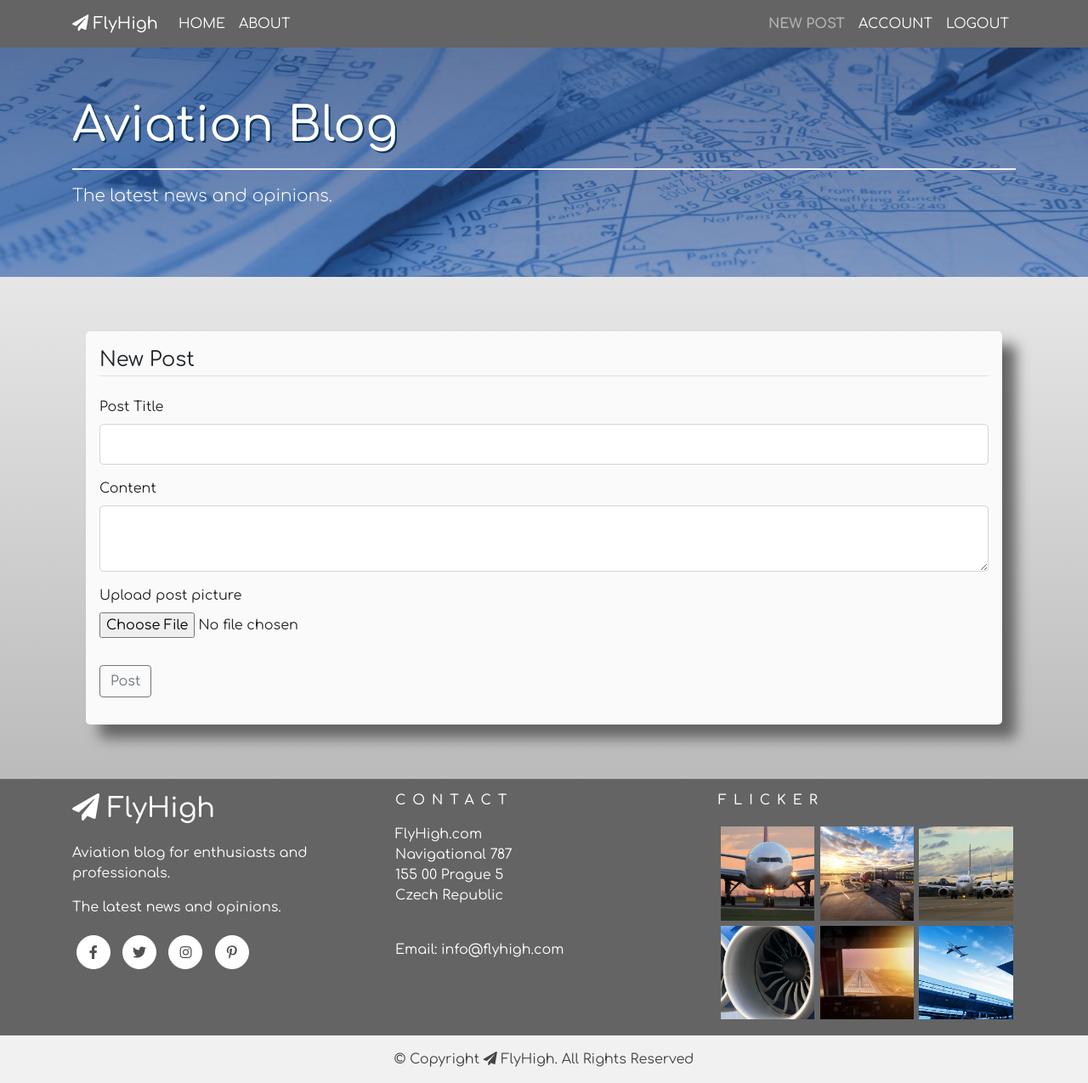
After one commit to milan-stefanik/FlyHigh, a Flask app: page /post/new in a window 1280 px wide. The commit adds this page. Shown: the whole page at 85% size. Run offline with Flask 2, Linux system fonts and the light colour scheme; the visitor is signed in with stand-in values (Sample User, id 1); some libraries are stand-ins or nearby versions.

Commit message:
New post template and route created

```diff
--- a/flyhighblog/forms.py
+++ b/flyhighblog/forms.py
@@ -3,7 +3,8 @@ from flask_wtf import FlaskForm
 # Importing form file input field
 from flask_wtf.file import FileField, FileAllowed
 # Importing required field types
-from wtforms import StringField, PasswordField, SubmitField
+from wtforms import (StringField, PasswordField,
+                     SubmitField, TextAreaField)
 # Importing field validators
 from wtforms.validators import (DataRequired, Length, Email,
                                 EqualTo, ValidationError)
@@ -90,3 +91,14 @@ class UpdateAccountForm(FlaskForm):
                     'Account with this e-mail address is already registered. '
                     'Please log in or create an account with different'
                     'e-mail address.')
+
+
+# Defining form for creating new post
+#   including form validation parameters
+class PostForm(FlaskForm):
+    title = StringField('Post Title', validators=[DataRequired()])
+    content = TextAreaField('Content', validators=[DataRequired()])
+    picture = FileField('Upload post picture',
+                        validators=[DataRequired(),
+                                    FileAllowed(['jpg', 'png', 'jpeg'])])
+    submit = SubmitField('Post')
--- a/flyhighblog/routes.py
+++ b/flyhighblog/routes.py
@@ -2,6 +2,8 @@
 import os
 # Importing tool for generating secure random numbers
 import secrets
+from datetime import datetime
+# Importing tool for Image processing
 from PIL import Image
 # Importing required flask methods and functions
 from flask import render_template, redirect, url_for, flash, session, request
@@ -11,7 +13,8 @@ from werkzeug.security import generate_password_hash, check_password_hash
 from bson.objectid import ObjectId
 # Importing variables from other application packages
 from flyhighblog import app, mongo
-from flyhighblog.forms import RegistrationForm, LoginForm, UpdateAccountForm
+from flyhighblog.forms import (RegistrationForm, LoginForm,
+                               UpdateAccountForm, PostForm)
 
 
 # Index route - listing all posts
@@ -21,7 +24,7 @@ def index():
     # Rendering index.html template with list of all posts pulled from MongoDB
     # 'title' variable customizes web-page title
     return render_template('index.html', posts=mongo.db.posts.find(),
-                           title='Home')
+                           users=mongo.db.users.find(), title='Home')
 
 
 # About route
@@ -211,3 +214,55 @@ def account():
 @app.route('/file/<filename>')
 def file(filename):
     return mongo.send_file(filename)
+
+
+@app.route('/post/new', methods=['GET', 'POST'])
+def new_post():
+    # If user is logged in (i.e. 'user_id' is in session),
+    #  allow access to new post
+    if 'user_id' in session:
+        # Defining form variable - UpdateAccountForm
+        form = PostForm()
+        if form.validate_on_submit():
+            # Create random filename while keeping original file extension
+            random_hex = secrets.token_hex(8)
+            post_image = form.picture.data
+            _, f_ext = os.path.splitext(post_image.filename)
+            picture_fn = random_hex + f_ext
+            # Set temporary path for profile pictures
+            picture_path = os.path.join(app.root_path,
+                                        'static/img/post-image',
+                                        picture_fn)
+            # Resizing image
+            basewidth = 1000
+            i = Image.open(post_image)
+            wpercent = (basewidth/float(i.size[0]))
+            hsize = int((float(i.size[1])*float(wpercent)))
+            i = i.resize((basewidth, hsize), Image.ANTIALIAS)
+            # Saving resized image to temporary folder
+            i.save(picture_path)
+            # Open saved resized picture for read mode (r)
+            #   with binary I/O (b)
+            with open(picture_path, 'rb') as f:
+                # Save resized picture to database
+                mongo.save_file(picture_fn, f)
+            # Delete resized picture from temporaty folder
+            os.remove(picture_path)
+            # Save file name reference to user document
+            post_doc = {
+                    'title': form.title.data,
+                    'date_posted': datetime.utcnow(),
+                    'content': form.content.data,
+                    'author': session['user_id'],
+                    'picture': picture_fn,
+                    }
+            mongo.db.posts.insert_one(post_doc)
+            flash('Your post has been created!', 'success')
+            return redirect(url_for('index'))
+        return render_template('new_post.html', title='New Post', form=form)
+    # If user is not logged in, redirect to login.html and save info about
+    #   user's intention so as the corresponding page can be displayed after
+    #   successful login.
+    else:
+        flash('Please login to access this page.', 'info')
+        return redirect(url_for('login', next=request.endpoint))
--- a/flyhighblog/templates/base.html
+++ b/flyhighblog/templates/base.html
@@ -28,7 +28,7 @@
 	{% endif %}
 
 	<!-- Favicon -->
-	<link href="static/img/favicon.png" rel="icon" />
+	<link href="{{ url_for('static', filename='img/favicon.png') }}" rel="icon" />
 </head>
 
 <body>
@@ -57,6 +57,9 @@
 					<ul class="navbar-nav mt-2 mt-lg-0">
 						<!-- Displaying links corresponding to user status (authenticated/logged out) -->
                         {% if 'user_id' in session %}
+                            <li class="nav-item">
+                                <a class="nav-link {{ 'hvr-underline-from-left-active' if active_page == 'new_post' else 'hvr-underline-from-left' }}" href="{{ url_for('new_post') }}">New Post</a>
+                            </li>
                             <li class="nav-item">
                                 <a class="nav-link {{ 'hvr-underline-from-left-active' if active_page == 'account' else 'hvr-underline-from-left' }}" href="{{ url_for('account') }}">Account</a>
                             </li>
--- a/flyhighblog/templates/login.html
+++ b/flyhighblog/templates/login.html
@@ -21,7 +21,7 @@
 						{% endfor %}
 					</div>
 					{% else %}
-					<!-- If information is invalid, allow user to submit information -->
+					<!-- If information is valid, allow user to submit information -->
 					{{ form.email(class="form-control form-control-lg") }}
 					{% endif %}
 				</div>
@@ -38,7 +38,7 @@
 						{% endfor %}
 					</div>
 					{% else %}
-					<!-- If information is invalid, allow user to submit information -->
+					<!-- If information is valid, allow user to submit information -->
 					{{ form.password(class="form-control form-control-lg") }}
 					{% endif %}
 				</div>
--- /dev/null
+++ b/flyhighblog/templates/new_post.html
@@ -0,0 +1,63 @@
+{% extends "base.html" %}
+<!-- Defining variable for highlighting active links in navbar -->
+{% set active_page = "new_post" %}
+{% block content %}
+<div class="form-container">
+	<div>
+		<form method="POST" action="" novalidate enctype="multipart/form-data">
+			{{ form.hidden_tag() }}
+			<fieldset class="form-group">
+				<legend class="border-bottom mb-4">New Post</legend>
+				<div class="form-group">
+					<!-- Title input - label -->
+					{{ form.title.label(class="form-control-label") }}
+					<!-- Checking if information passed by user is valid -->
+					{% if form.title.errors %}
+					<!-- If information is invalid, provide user with corresponding feedback -->
+					{{ form.title(class="form-control form-control-lg is-invalid") }}
+					<div class="invalid-feedback">
+						{% for error in form.title.errors %}
+						<span>{{ error }}</span>
+						{% endfor %}
+					</div>
+					{% else %}
+					<!-- If information is valid, allow user to submit information -->
+					{{ form.title(class="form-control form-control-lg") }}
+					{% endif %}
+				</div>
+				<div class="form-group">
+					<!-- Content input - label -->
+					{{ form.content.label(class="form-control-label") }}
+					<!-- Checking if information passed by user is valid -->
+					{% if form.content.errors %}
+					<!-- If information is invalid, provide user with corresponding feedback -->
+					{{ form.content(class="form-control form-control-lg is-invalid") }}
+					<div class="invalid-feedback">
+						{% for error in form.content.errors %}
+						<span>{{ error }}</span>
+						{% endfor %}
+					</div>
+					{% else %}
+					<!-- If information is valid, allow user to submit information -->
+					{{ form.content(class="form-control form-control-lg") }}
+					{% endif %}
+				</div>
+                <div class="form-group">
+					<!-- Picture input - label -->
+					{{ form.picture.label() }}
+                    {{ form.picture(class="form-control-file") }}
+                    {% if form.picture.errors %}
+                        {% for error in form.picture.errors %}
+						<span class="text-danger">{{ error }}</span><br>
+						{% endfor %}
+                    {% endif %}
+                </div>
+			</fieldset>
+			<!-- Login button -->
+			<div class="form-group">
+				{{ form.submit(class="btn btn-outline-secondary") }}
+			</div>
+		</form>
+	</div>
+</div>
+{% endblock content %}
```
Also changed, not shown: flyhighblog/templates/account.html (+5 -5 lines), flyhighblog/templates/index.html (+11 -3 lines), flyhighblog/templates/register.html (+6 -6 lines).
